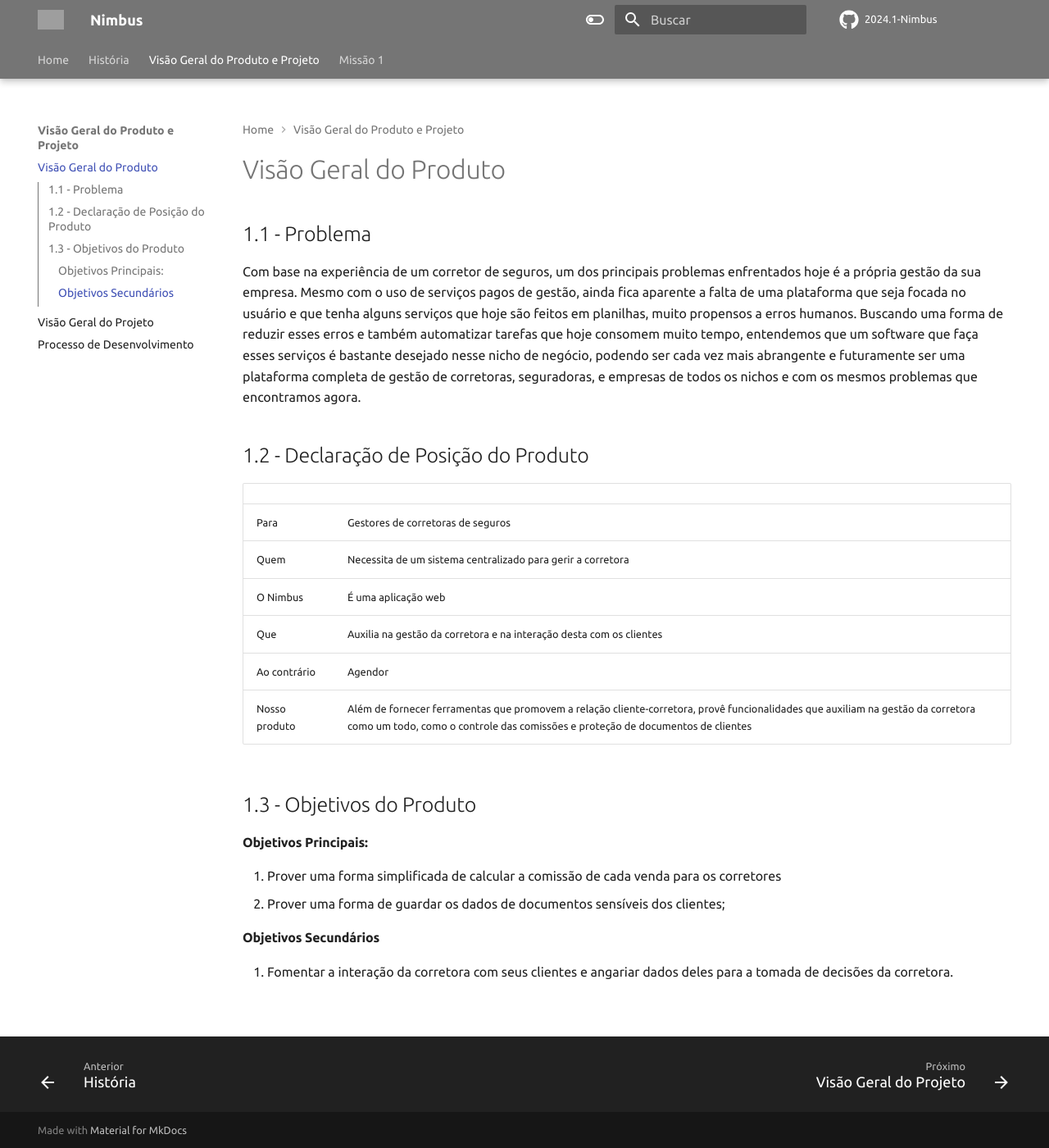
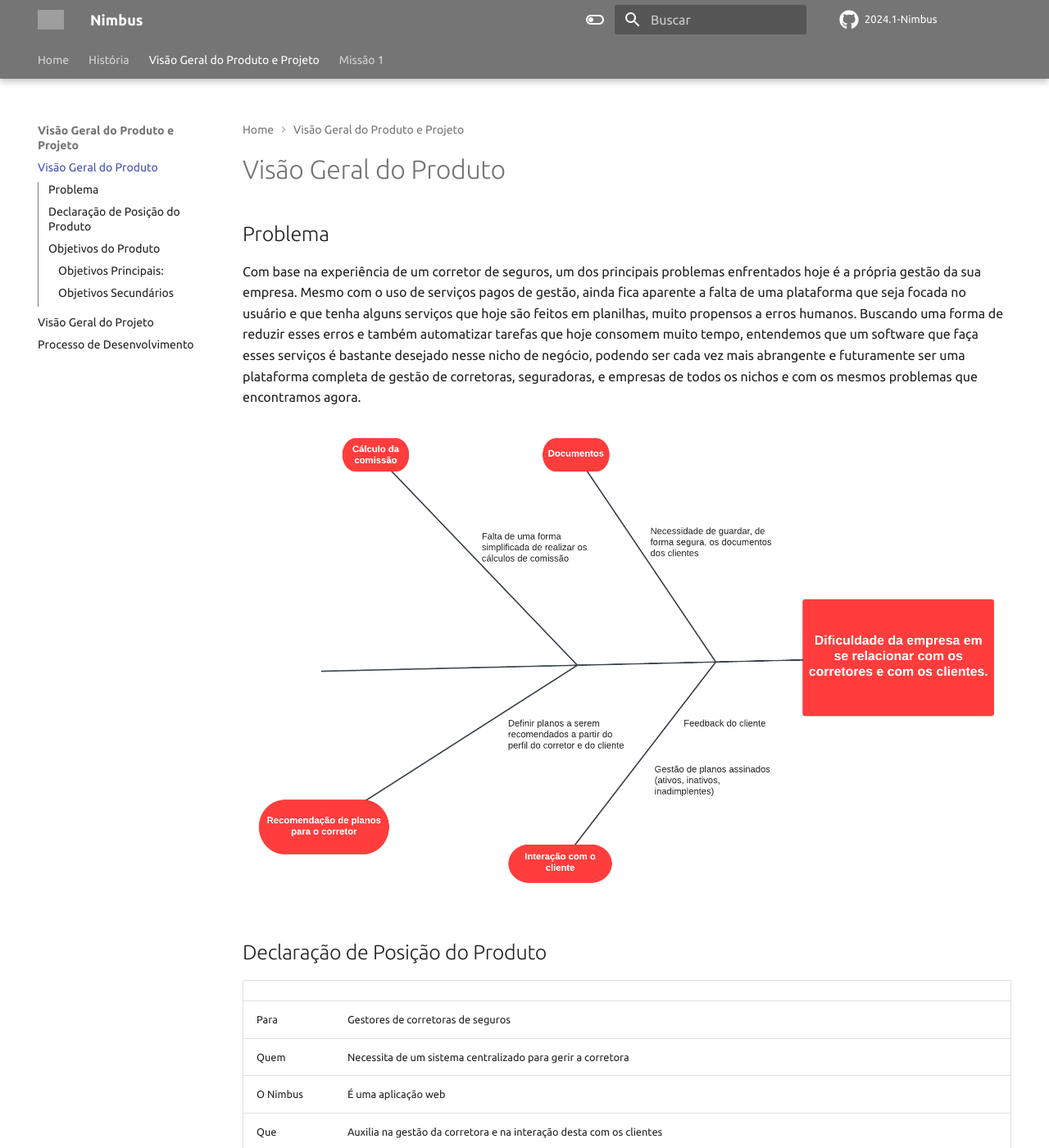
Before and after one commit to mdsreq-fga-unb/2024.1-Nimbus, an MkDocs documentation site: the page built from docs/visao-geral/visao-produto.md, in a window 1280 px wide and 1400 px high. Shown: the whole window at 82% size. Built offline with MkDocs 1.6.1 and Material for MkDocs 9.7.7, drawn with Linux system fonts in a browser that asks for light colours; comment, search, counter and statistics services are not loaded; grey boxes are pictures that could not be loaded.

Commit message:
chore(ishikawa-md): it is in the .md file
Co-authored-by: Lucas Queiroz <lucas.fn4@gmail.com>

```diff
--- a/docs/visao-geral/visao-produto.md
+++ b/docs/visao-geral/visao-produto.md
@@ -1,10 +1,12 @@
 # Visão Geral do Produto
 
-## 1.1 - Problema
+## Problema
 
  Com base na experiência de um corretor de seguros, um dos principais problemas enfrentados hoje é a própria gestão da sua empresa. Mesmo com o uso de serviços pagos de gestão, ainda fica aparente a falta de uma plataforma que seja focada no usuário e que tenha alguns serviços que hoje são feitos em planilhas, muito propensos a erros humanos. Buscando uma forma de reduzir esses erros e também automatizar tarefas que hoje consomem muito tempo, entendemos que um software que faça esses serviços é bastante desejado nesse nicho de negócio, podendo ser cada vez mais abrangente e futuramente ser uma plataforma completa de gestão de corretoras, seguradoras, e empresas de todos os nichos e com os mesmos problemas que encontramos agora.
 
-## 1.2 - Declaração de Posição do Produto
+![](../img/ishikawa.png)
+
+## Declaração de Posição do Produto
 
 |||
 |------|-----------------------------------|
@@ -15,7 +17,7 @@
 | Ao contrário | Agendor |
 | Nosso produto | Além de fornecer ferramentas que promovem a relação cliente-corretora, provê funcionalidades que auxiliam na gestão da corretora como um todo, como o controle das comissões e proteção de documentos de clientes |
 
-## 1.3 - Objetivos do Produto
+## Objetivos do Produto
 
 #### Objetivos Principais:
 
```
Also changed, not shown: docs/licoes-aprendidas.md (deleted, +0 -85 lines), docs/img/ishikawa.png (renamed from docs/img/Diagrama de Ishikawa.png).
